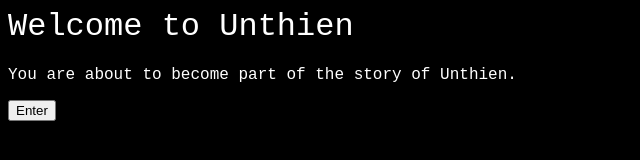
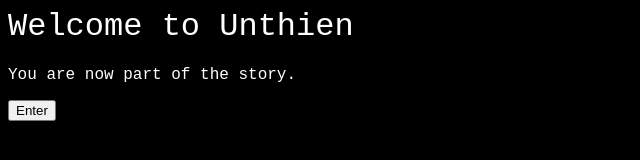
Before and after one commit to ericcvento/textgame, a plain HTML site: page index.html in a window 1280 px wide. Shown: the whole page, without its empty margins (0-640 px from the left). Drawn offline with Linux system fonts and the light colour scheme.

Commit message:
change to index.html

```diff
--- a/index.html
+++ b/index.html
@@ -6,7 +6,7 @@
 			<link rel="stylesheet" type="text/css" href="style.css">
 			<h1>Welcome to Unthien</h1>
 			<p>
-				You are about to become part of the story of Unthien.
+				You are now part of the story.
 			</p>
 			<button type="button">Enter</button>
 	</body>
```
